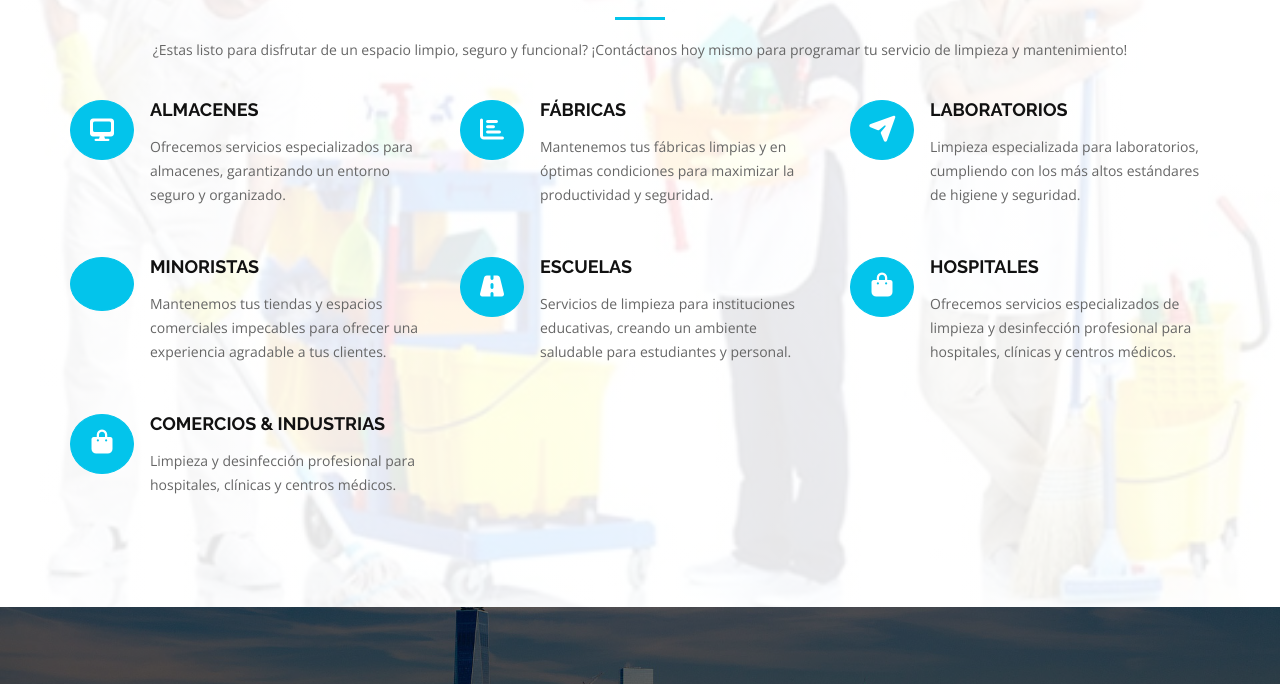
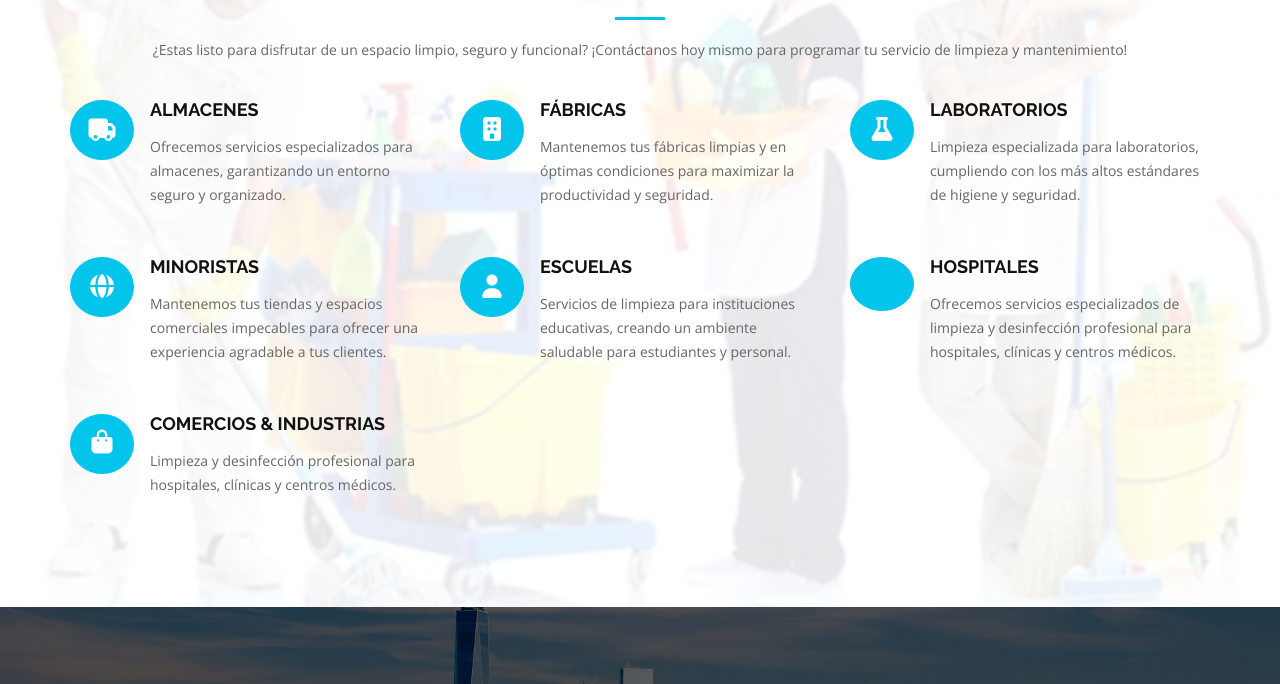
Before and after one commit to globalcleanersja/w, a plain HTML site: page index.html in a window 1280 px wide. Shown: the part 1671-2355 px from the top of the page. Drawn offline with nearby package versions, Linux system fonts and the light colour scheme; some icons are missing.

Commit message:
Update index.html

```diff
--- a/index.html
+++ b/index.html
@@ -160,33 +160,33 @@
 
       <div class="row">
         <div class="col-md-4 service-item">
-          <div class="service-icon"><i class="fa fa-desktop"></i></div>
+          <div class="service-icon"><i class="fa fa-truck"></i></div>
           <!--<h4 class="service-title"><a href="">Almacenes</a></h4>-->
           <h4 class="service-title"><a>Almacenes</a></h4>
           <p class="service-description">Ofrecemos servicios especializados para almacenes, garantizando un entorno seguro y organizado.</p>
         </div>
         <div class="col-md-4 service-item">
-          <div class="service-icon"><i class="fa fa-bar-chart"></i></div>
+          <div class="service-icon"><i class="fa fa-building"></i></div>
           <h4 class="service-title"><a>Fábricas</a></h4>
           <p class="service-description">Mantenemos tus fábricas limpias y en óptimas condiciones para maximizar la productividad y seguridad.</p>
         </div>
         <div class="col-md-4 service-item">
-          <div class="service-icon"><i class="fa fa-paper-plane"></i></div>
+          <div class="service-icon"><i class="fa fa-flask"></i></div>
           <h4 class="service-title"><a>Laboratorios</a></h4>
           <p class="service-description">Limpieza especializada para laboratorios, cumpliendo con los más altos estándares de higiene y seguridad.</p>
         </div>
         <div class="col-md-4 service-item">
-          <div class="service-icon"><i class="fa fa-photo"></i></div>
+          <div class="service-icon"><i class="fa fa-globe"></i></div>
           <h4 class="service-title"><a>Minoristas</a></h4>
           <p class="service-description">Mantenemos tus tiendas y espacios comerciales impecables para ofrecer una experiencia agradable a tus clientes.</p>
         </div>
         <div class="col-md-4 service-item">
-          <div class="service-icon"><i class="fa fa-road"></i></div>
+          <div class="service-icon"><i class="fa fa-user"></i></div>
           <h4 class="service-title"><a>Escuelas</a></h4>
           <p class="service-description">Servicios de limpieza para instituciones educativas, creando un ambiente saludable para estudiantes y personal.</p>
         </div>
         <div class="col-md-4 service-item">
-          <div class="service-icon"><i class="fa fa-shopping-bag"></i></div>
+          <div class="service-icon"><i class="fa fa-hospital-o"></i></div>
           <h4 class="service-title"><a>Hospitales</a></h4>
           <p class="service-description">Ofrecemos servicios especializados de limpieza y desinfección profesional para hospitales, clínicas y centros médicos.</p>
         </div>
```
